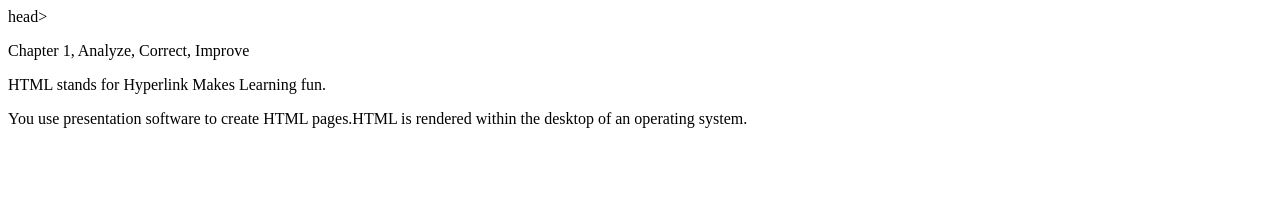
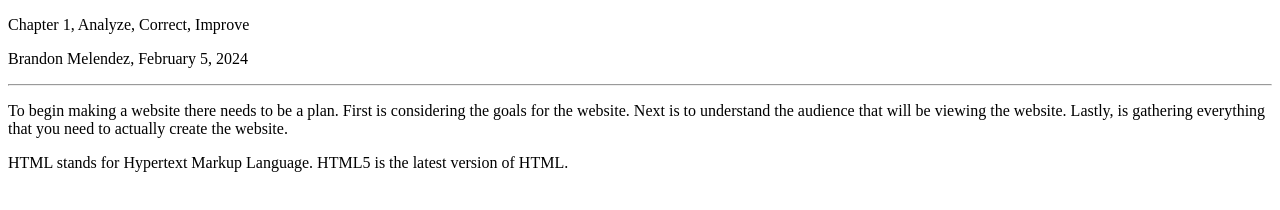
Before and after one commit to BrandonMelendez/Ch1-Apply--Extend--Analyze, a plain HTML site: page analyze apply extend/analyze/index.html in a window 1280 px wide. Drawn offline with Linux system fonts and the light colour scheme.

Commit message:
Update index.html

```diff
--- a/analyze apply extend/analyze/index.html
+++ b/analyze apply extend/analyze/index.html
@@ -1,3 +1,20 @@
-<DOCTYPE><html><heal><tite><meta>head><body>
-<p>Chapter 1, Analyze, Correct, Improve<dr>
-<P>HTML stands for Hyperlink Makes Learning fun.<p><p>You use presentation software to create HTML pages.</p<PHTML9 is the latest version of HTML.</p>HTML is rendered within the desktop of an operating system.</BODY>
+<!DOCTYPE html>
+<html lang="el">
+<head>
+    <title>CH 1 Apply Your Knowledge</title>
+        <meta charset="utf-8">
+</head>
+
+<body>
+
+    <p>Chapter 1, Analyze, Correct, Improve</p>
+    <p>Brandon Melendez, February 5, 2024</p>
+    <hr>
+
+    <p>To begin making a website there needs to be a plan. First is considering the goals for the website. Next is to understand the audience that will be viewing the website. Lastly, is gathering everything that you need to actually create the website.</p>
+
+    <p>HTML stands for Hypertext Markup Language. HTML5 is the latest version of HTML.</p>
+
+</body>
+
+</html>
```
